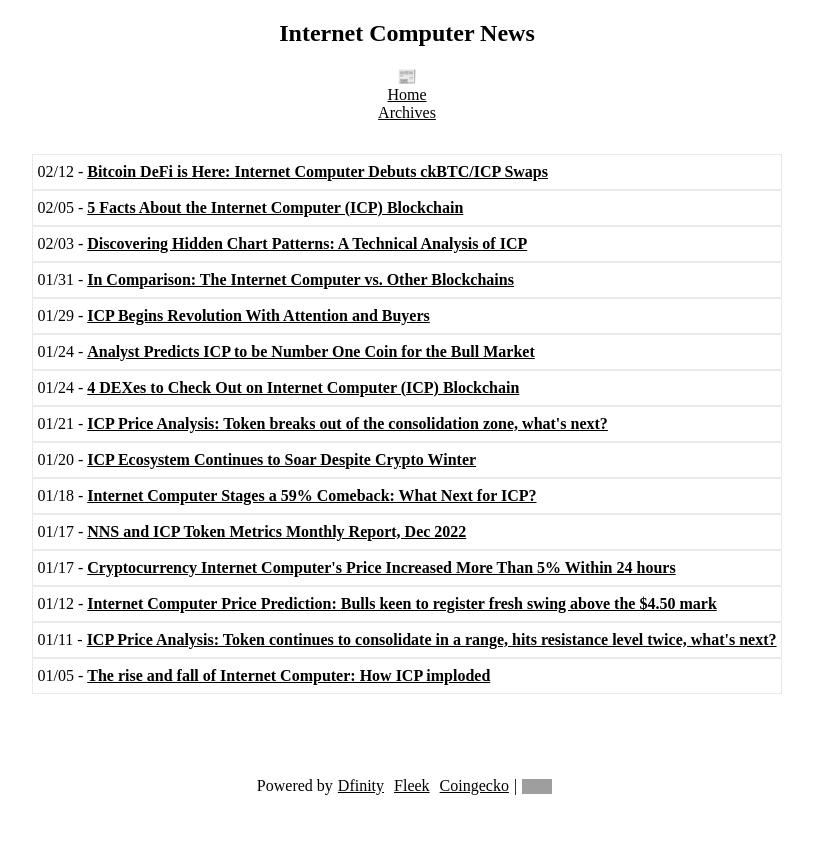
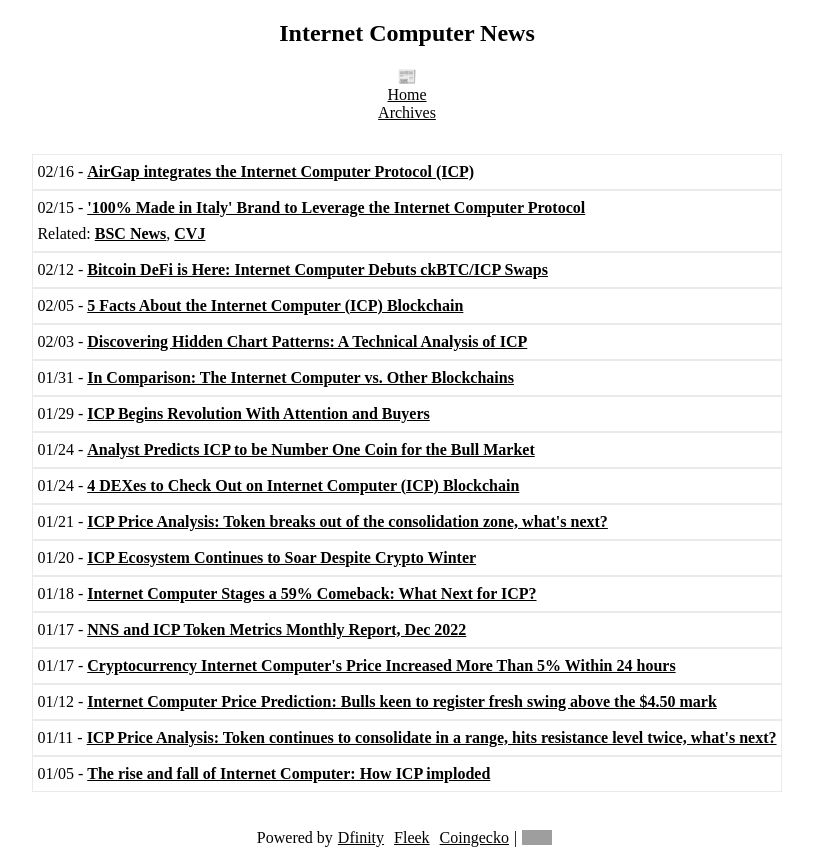
Before and after one commit to rjlucasm/ictoday, a Next.js app: page /news/2023 in a window 1280 px wide. Shown: the whole page, without its empty margins (233-1046 px from the left). Before the commit the page ends 800 px from the top, so only its background shows below. Built offline with nearby package versions, Linux system fonts and the light colour scheme; grey boxes are pictures that could not be loaded.

Commit message:
News 02/16

```diff
--- a/pages/news/2023.js
+++ b/pages/news/2023.js
@@ -19,6 +19,15 @@ export default function News23() {
             <Link href="/archive"><a style={{ color: 'inherit' }}>Archives</a></Link>
 
             <div className="pagesgrid">
+            <div className="pagescard">02/16 -&nbsp;
+                <a href="https://airgapit.medium.com/airgap-integrates-the-internet-computer-protocol-icp-a1699c08444d" target="_blank" rel="noopener noreferrer">AirGap integrates the Internet Computer Protocol (ICP)</a>
+            </div>
+            <div className="pagescard">02/15 -&nbsp;
+                <a href="https://medium.com/@dfinity/100-made-in-italy-brand-to-leverage-the-internet-computer-protocol-ecb3df45371c" target="_blank" rel="noopener noreferrer">&apos;100% Made in Italy&apos; Brand to Leverage the Internet Computer Protocol</a>
+                <p>Related:&nbsp;
+                <a href="https://www.bsc.news/post/federitaly-to-use-internet-computer-to-verify-products-made-in-italy" target="_blank" rel="noopener noreferrer">BSC News</a>,&nbsp;
+                <a href="https://cvj.ch/en/focus/blockchain/italian-advocacy-group-federitaly-uses-blockchain-for-verification-processes/" target="_blank" rel="noopener noreferrer">CVJ</a></p>
+            </div>
             <div className="pagescard">02/12 -&nbsp;
                 <a href="https://bsc.news/post/bitcoin-defi-is-here-internet-computer-debuts-ckbtcicp-swaps" target="_blank" rel="noopener noreferrer">Bitcoin DeFi is Here: Internet Computer Debuts ckBTC/ICP Swaps</a>
             </div>
```
